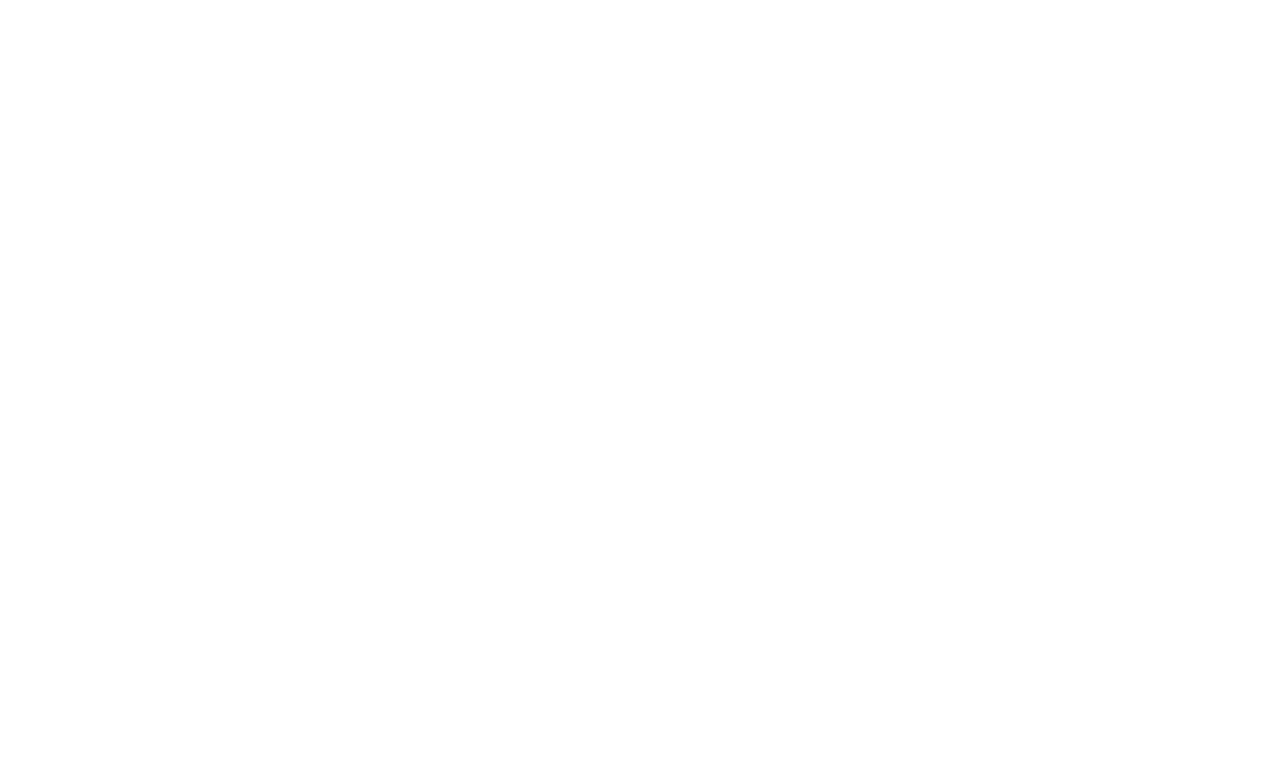
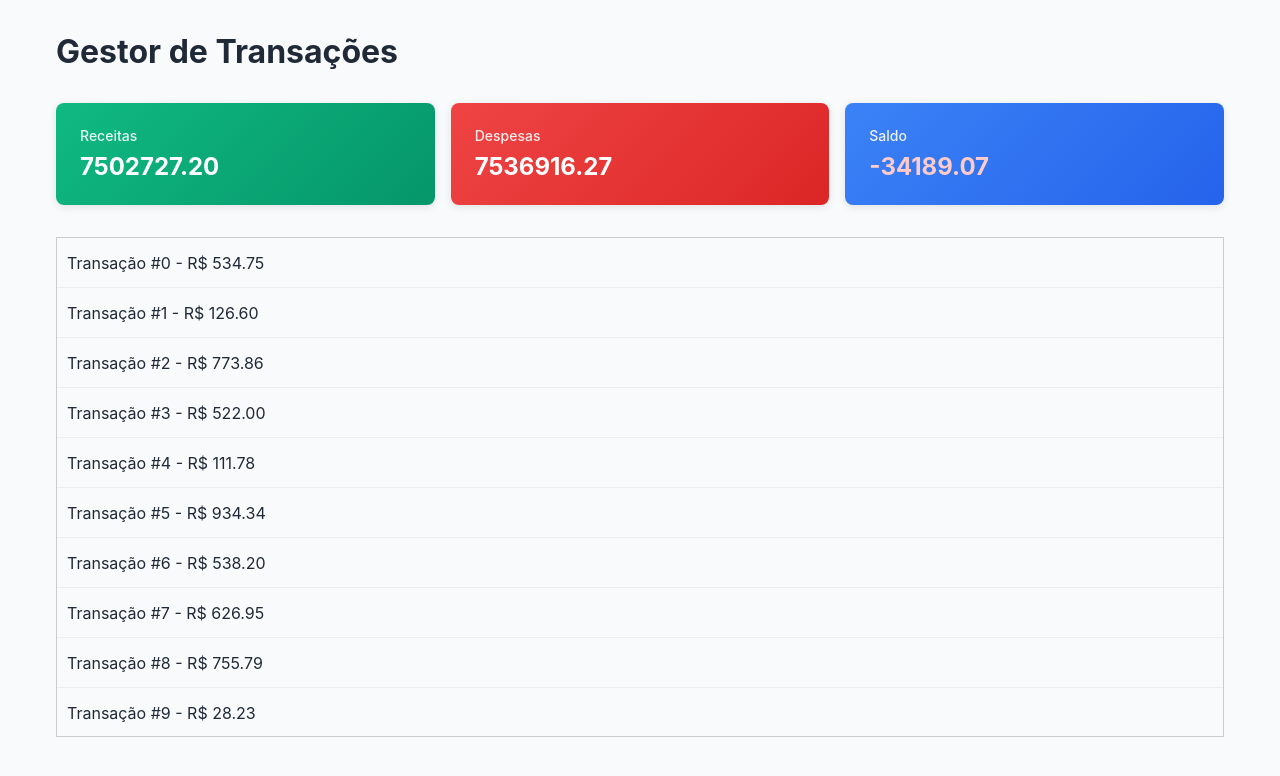
Before and after one commit to marialubarbosa/desafio-f360, a Vue app: page / in a window 1280 px wide. Shown: the top 776 px of the page. Built offline with nearby package versions, Linux system fonts and the light colour scheme.

Commit message:
feat: initial configuration

```diff
--- a/package.json
+++ b/package.json
@@ -10,8 +10,8 @@
   },
   "dependencies": {
     "@vsme/vue-virtual-scroller": "^1.0.1",
+    "@vueuse/core": "^14.2.1",
     "pinia": "^3.0.4",
-    "tailwindcss": "^4.2.1",
     "vee-validate": "^4.15.1",
     "vue": "^3.5.25",
     "vue-virtual-scroll-list": "^2.3.5",
@@ -19,9 +19,13 @@
     "zod": "^4.3.6"
   },
   "devDependencies": {
+    "@tailwindcss/postcss": "^4.2.1",
     "@types/node": "^24.10.1",
     "@vitejs/plugin-vue": "^6.0.2",
     "@vue/tsconfig": "^0.8.1",
+    "autoprefixer": "^10.4.27",
+    "postcss": "^8.5.8",
+    "tailwindcss": "^4.2.1",
     "typescript": "~5.9.3",
     "vite": "^7.3.1",
     "vue-tsc": "^3.1.5"
--- a/src/App.vue
+++ b/src/App.vue
@@ -3,20 +3,30 @@ import HomeView from './views/HomeView.vue'
 </script>
 
 <template>
-  <HomeView />
+  <div id="app">
+    <HomeView />
+  </div>
 </template>
 
-<style scoped>
-.logo {
-  height: 6em;
-  padding: 1.5em;
-  will-change: filter;
-  transition: filter 300ms;
+<style>
+* {
+  margin: 0;
+  padding: 0;
+  box-sizing: border-box;
 }
-.logo:hover {
-  filter: drop-shadow(0 0 2em #646cffaa);
+
+html, body {
+  height: 100%;
 }
-.logo.vue:hover {
-  filter: drop-shadow(0 0 2em #42b883aa);
+
+body {
+  font-family: -apple-system, BlinkMacSystemFont, 'Segoe UI', Roboto, 'Helvetica Neue', Arial, sans-serif;
+  background-color: #f9fafb;
+  color: #1f2937;
+}
+
+#app {
+  width: 100%;
+  height: 100%;
 }
 </style>
--- a/src/components/summary/SummaryCards.vue
+++ b/src/components/summary/SummaryCards.vue
@@ -1,6 +1,69 @@
 <script setup lang="ts">
+import { useTransactionStore } from '../../stores/transactionStore'
+
+const store = useTransactionStore()
 </script>
 
 <template>
+  <div class="summary-cards">
+    <div class="card income">
+      <h3>Receitas</h3>
+      <p class="value">{{ store.totalIncome.toFixed(2) }}</p>
+    </div>
+    <div class="card expense">
+      <h3>Despesas</h3>
+      <p class="value">{{ store.totalExpense.toFixed(2) }}</p>
+    </div>
+    <div class="card balance">
+      <h3>Saldo</h3>
+      <p class="value" :class="{ negative: store.balance < 0 }">
+        {{ store.balance.toFixed(2) }}
+      </p>
+    </div>
+  </div>
+</template>
 
-</template>
+<style scoped>
+.summary-cards {
+  display: grid;
+  grid-template-columns: repeat(auto-fit, minmax(200px, 1fr));
+  gap: 1rem;
+  margin-bottom: 2rem;
+}
+
+.card {
+  padding: 1.5rem;
+  border-radius: 8px;
+  color: white;
+  box-shadow: 0 2px 8px rgba(0, 0, 0, 0.1);
+}
+
+.card h3 {
+  margin: 0 0 0.5rem 0;
+  font-size: 0.875rem;
+  font-weight: 500;
+  opacity: 0.9;
+}
+
+.card .value {
+  margin: 0;
+  font-size: 1.5rem;
+  font-weight: bold;
+}
+
+.card.income {
+  background: linear-gradient(135deg, #10b981 0%, #059669 100%);
+}
+
+.card.expense {
+  background: linear-gradient(135deg, #ef4444 0%, #dc2626 100%);
+}
+
+.card.balance {
+  background: linear-gradient(135deg, #3b82f6 0%, #2563eb 100%);
+}
+
+.card.balance .value.negative {
+  color: #fecaca;
+}
+</style>
--- a/src/components/transactions/TransactionList.vue
+++ b/src/components/transactions/TransactionList.vue
@@ -1,21 +1,30 @@
-<script setup lang="ts">
-import { RecycleScroller } from 'vue-virtual-scroller'
-import 'vue-virtual-scroller/dist/vue-virtual-scroller.css'
-import TransactionRow from './TransactionRow.vue'
-import { useTransactionStore } from '../../stores/transactionStore'
+<script setup>
+import { useVirtualList } from '@vueuse/core'
+import { ref } from 'vue'
 
-const store = useTransactionStore()
+const allTransactions = ref(
+  Array.from({ length: 30000 }, (_, i) => ({
+    id: i,
+    title: `Transação #${i}`,
+    amount: (Math.random() * 1000).toFixed(2)
+  }))
+)
+
+const { list, containerProps, wrapperProps } = useVirtualList(allTransactions, {
+  itemHeight: 50,
+})
 </script>
 
 <template>
-  <RecycleScroller
-    :items="store.transactions"
-    :item-size="60"
-    key-field="id"
-    class="h-[500px]"
-  >
-    <template #default="{ item }">
-      <TransactionRow :transaction="item" />
-    </template>
-  </RecycleScroller>
+  <div v-bind="containerProps" style="height: 500px; border: 1px solid #ccc;">
+    <div v-bind="wrapperProps">
+      <div
+        v-for="item in list"
+        :key="item.data.id"
+        style="height: 50px; display: flex; align-items: center; padding: 0 10px; border-bottom: 1px solid #eee;"
+      >
+        {{ item.data.title }} - R$ {{ item.data.amount }}
+      </div>
+    </div>
+  </div>
 </template>
--- a/src/components/transactions/TransactionRow.vue
+++ b/src/components/transactions/TransactionRow.vue
@@ -1,6 +1,82 @@
 <script setup lang="ts">
+import type { Transaction } from '../../types/transaction'
+
+defineProps<{
+  transaction: Transaction
+}>()
 </script>
 
 <template>
+  <div class="transaction-row" :class="transaction.type">
+    <div class="transaction-info">
+      <p class="description">{{ transaction.description }}</p>
+      <p class="category">{{ transaction.category }}</p>
+    </div>
+    <div class="transaction-date">{{ transaction.date }}</div>
+    <div class="transaction-value" :class="transaction.type">
+      {{ transaction.type === 'income' ? '+' : '-' }} R$ {{ transaction.value.toFixed(2) }}
+    </div>
+  </div>
+</template>
 
-</template>
+<style scoped>
+.transaction-row {
+  display: flex;
+  justify-content: space-between;
+  align-items: center;
+  padding: 1rem;
+  border-bottom: 1px solid #e5e7eb;
+  height: 60px;
+}
+
+.transaction-row.income {
+  background-color: #f0fdf4;
+  border-left: 4px solid #10b981;
+}
+
+.transaction-row.expense {
+  background-color: #fef2f2;
+  border-left: 4px solid #ef4444;
+}
+
+.transaction-info {
+  flex: 1;
+  display: flex;
+  flex-direction: column;
+}
+
+.description {
+  margin: 0;
+  font-weight: 500;
+  color: #1f2937;
+  font-size: 0.95rem;
+}
+
+.category {
+  margin: 0;
+  font-size: 0.8rem;
+  color: #6b7280;
+}
+
+.transaction-date {
+  margin: 0 1rem;
+  font-size: 0.85rem;
+  color: #9ca3af;
+  min-width: 80px;
+}
+
+.transaction-value {
+  font-weight: 600;
+  font-size: 0.95rem;
+  min-width: 120px;
+  text-align: right;
+}
+
+.transaction-value.income {
+  color: #10b981;
+}
+
+.transaction-value.expense {
+  color: #ef4444;
+}
+</style>
--- a/src/views/HomeView.vue
+++ b/src/views/HomeView.vue
@@ -1,18 +1,42 @@
 <script setup lang="ts">
+import { onMounted } from 'vue'
 import SummaryCards from '../components/summary/SummaryCards.vue'
 import TransactionList from '../components/transactions/TransactionList.vue'
+import { useTransactionStore } from '../stores/transactionStore'
+import { generateTransactions } from '../utils/generateTransactions'
 
+const store = useTransactionStore()
 
+onMounted(() => {
+  const transactions = generateTransactions(30000)
+  store.setTransactions(transactions)
+})
 </script>
 
 <template>
+  <div class="container">
+    <header>
+      <h1>Gestor de Transações</h1>
+    </header>
+    <SummaryCards />
+    <TransactionList />
+  </div>
+</template>
 
-<div class="container">
+<style scoped>
+.container {
+  max-width: 1200px;
+  margin: 0 auto;
+  padding: 2rem 1rem;
+}
 
-  <SummaryCards />
+header {
+  margin-bottom: 2rem;
+}
 
-  <TransactionList />
-
-</div>
-
-</template>
+header h1 {
+  margin: 0;
+  color: #1f2937;
+  font-size: 2rem;
+}
+</style>
```
Also changed, not shown: postcss.config.js (added), 1 other file (tests, documents, lock files or other folders).
